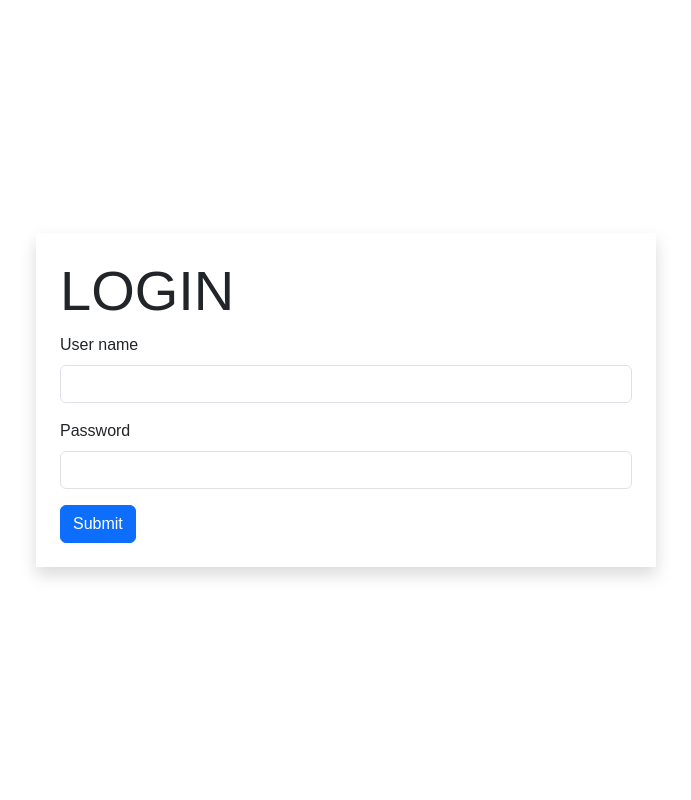
After one commit to Nugi29/task-management-system, a PHP site: page /login.php in a window 1280 px wide. The commit adds this page. Shown: the whole page, without its empty margins (294-985 px from the left). Run offline with PHP 8.4, Linux system fonts and the light colour scheme.

Commit message:
Add login functionality with input validation and error handling

```diff
--- a/css/style.css
+++ b/css/style.css
@@ -96,3 +96,13 @@
 #checkbox:checked ~ .body .side-bar a span{
 	display: none;
 }
+.login-body{
+	display: flex;
+	justify-content: center;
+	align-items: center;
+	min-height: 100vh;
+}
+.login-body form{
+	max-width: 620px;
+	width: 90%;
+}
--- a/index.php
+++ b/index.php
@@ -6,7 +6,7 @@
 	<meta name="viewport" content="width=device-width, initial-scale=1.0">
 	<link rel="stylesheet" href="https://stackpath.bootstrapcdn.com/font-awesome/4.7.0/css/font-awesome.min.css">
 	<link rel="stylesheet" href="css/style.css">
-	<title>Dashboard</title>
+	<title>Task Management System</title>
 </head>
 
 <body>
--- /dev/null
+++ b/login.php
@@ -0,0 +1,42 @@
+<!DOCTYPE html>
+<html lang="en">
+
+<head>
+    <meta charset="UTF-8">
+    <meta name="viewport" content="width=device-width, initial-scale=1.0">
+    <link href="https://cdn.jsdelivr.net/npm/bootstrap@5.3.8/dist/css/bootstrap.min.css" rel="stylesheet" integrity="sha384-sRIl4kxILFvY47J16cr9ZwB07vP4J8+LH7qKQnuqkuIAvNWLzeN8tE5YBujZqJLB" crossorigin="anonymous">
+    <link rel="stylesheet" href="css/style.css">
+    <title>Login | Task Management System</title>
+</head>
+
+<body class="login-body">
+    <form class="shadow p-4" action="app/login.php" method="post">
+        <h3 class="display-4">LOGIN</h3>
+
+        <?php if (isset($_GET['error'])) { ?>
+            <div class="alert alert-danger" role="alert">
+                <?php echo stripcslashes($_GET['error']); ?>
+            </div>
+        <?php } ?>
+
+        <?php if (isset($_GET['success'])) { ?>
+            <div class="alert alert-success" role="alert">
+                <?php echo stripcslashes($_GET['success']); ?>
+            </div>
+        <?php } ?>
+
+        <div class="mb-3">
+            <label for="exampleInputEmail1" class="form-label">User name</label>
+            <input type="text" class="form-control" name="user_name">
+        </div>
+        <div class="mb-3">
+            <label for="exampleInputPassword1" class="form-label">Password</label>
+            <input type="password" class="form-control" name="password">
+        </div>
+        <button type="submit" class="btn btn-primary">Submit</button>
+    </form>
+
+    <script src="https://cdn.jsdelivr.net/npm/bootstrap@5.3.8/dist/js/bootstrap.bundle.min.js" integrity="sha384-FKyoEForCGlyvwx9Hj09JcYn3nv7wiPVlz7YYwJrWVcXK/BmnVDxM+D2scQbITxI" crossorigin="anonymous"></script>
+</body>
+
+</html>
```
Also changed, not shown: DB_connection.php (added, +14 -0 lines), app/login.php (added, +41 -0 lines).
